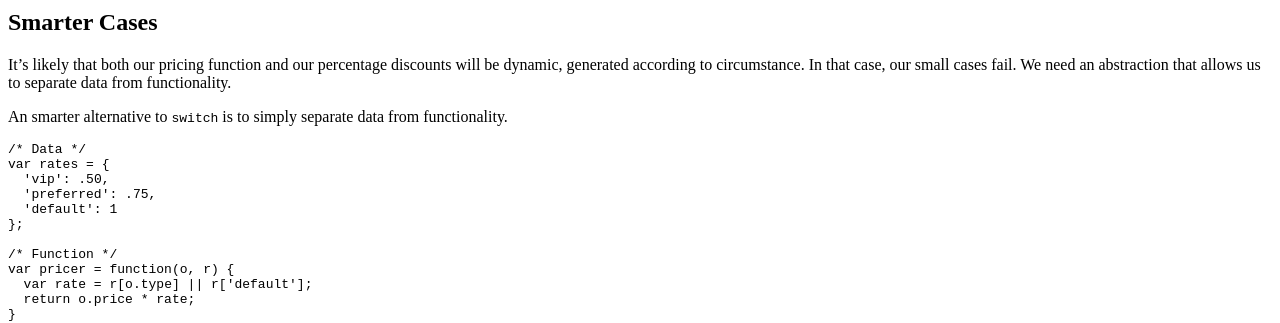
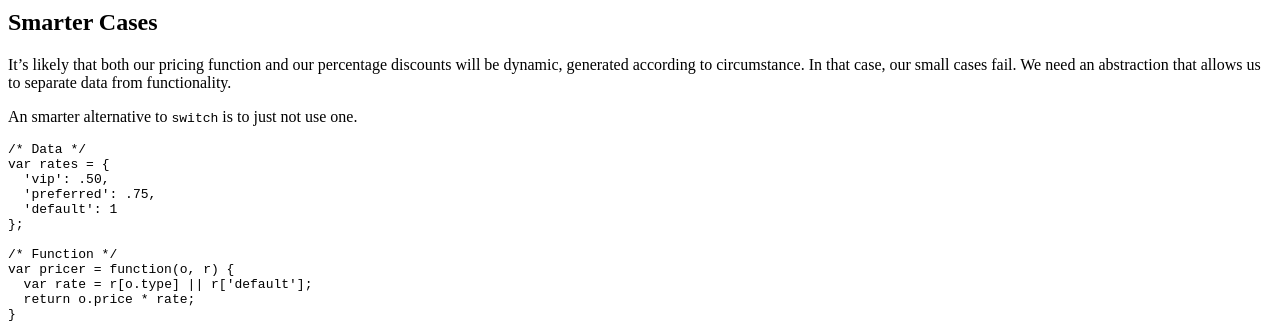
Before and after one commit to PlumpMath/wildermuthn.github.com, a Jekyll site: the page built from _posts/2015-07-10-a-small-case.md, in a window 1280 px wide. Shown: the part 467-790 px from the top of the page. Built offline with Jekyll 4.4.1, drawn with Linux system fonts in a browser that asks for light colours; Markdown is read by kramdown in place of the engine named in the settings.

Commit message:
Make a funny.

````diff
--- a/_posts/2015-07-10-a-small-case.md
+++ b/_posts/2015-07-10-a-small-case.md
@@ -34,7 +34,7 @@ Clojurescript's version of switch, `case`, although compact, doesn't offer a com
 
 It's likely that both our pricing function and our percentage discounts will be dynamic, generated according to circumstance. In that case, our small cases fail. We need an abstraction that allows us to separate data from functionality.
 
-An smarter alternative to `switch` is to simply separate data from functionality.
+An smarter alternative to `switch` is to just not use one.
 
 ```js
 /* Data */
````
